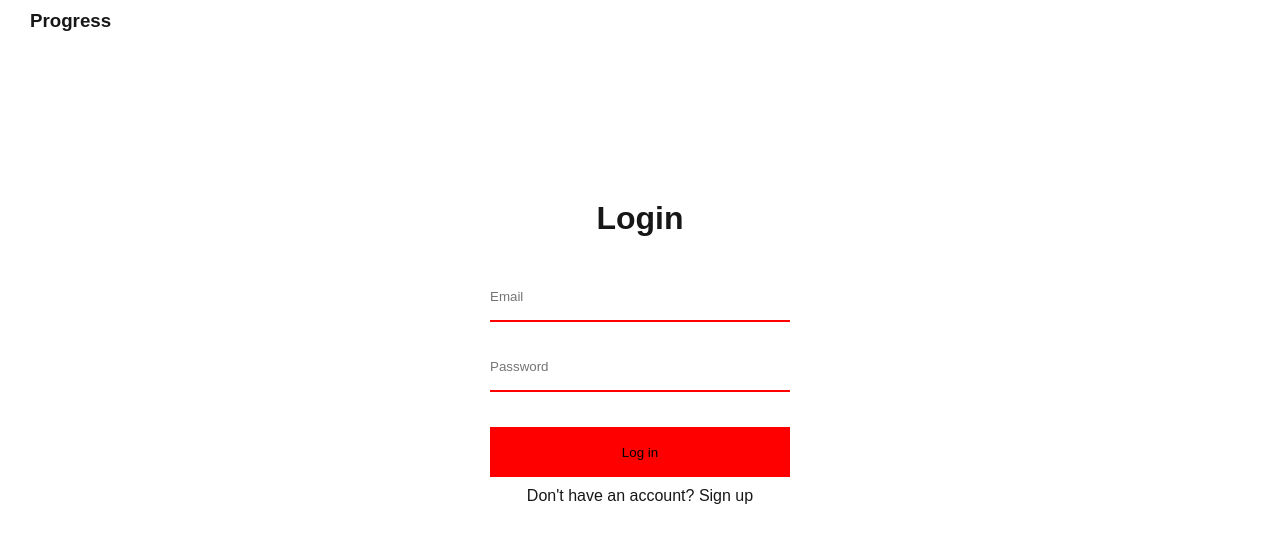
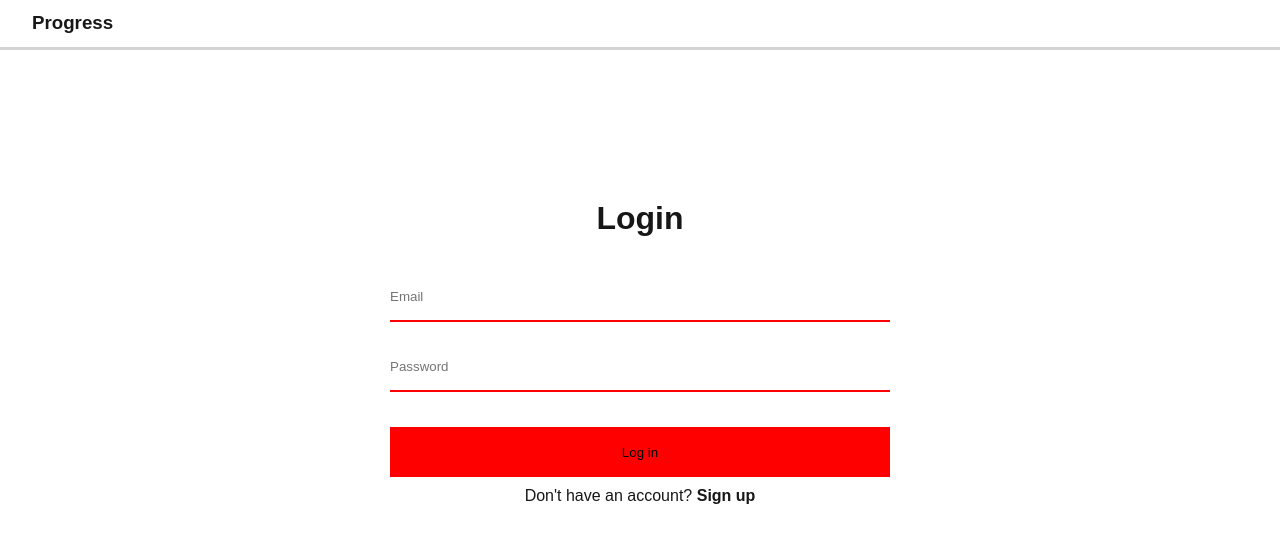
Before and after one commit to BoG-Dev-Bootcamp-F24/team-4-project-2, a Next.js app in the folder project-2/: page /login in a window 1280 px wide. Shown: the top 542 px of the page. Built offline with nearby package versions, Linux system fonts and the light colour scheme.

Commit message:
slight ui updates

```diff
--- a/project-2/src/app/login/page.tsx
+++ b/project-2/src/app/login/page.tsx
@@ -20,7 +20,7 @@ const loginpage: React.FC = () => {
                 </form>
                 <div>
                     <p className={styles.centered_text}>
-                        Don't have an account? <Link href="/login/signup">Sign up</Link>
+                        Don't have an account? <Link href="/login/signup" className={styles.link}>Sign up</Link>
                     </p>
                 </div>
             </div>
--- a/project-2/src/app/login/signup/page.tsx
+++ b/project-2/src/app/login/signup/page.tsx
@@ -27,7 +27,7 @@ const signuppage: React.FC = () => {
                 </form>
                 <div>
                     <p className={styles.centered_text}>
-                        Already have an account? <Link href="../login">Sign in</Link>
+                        Already have an account? <Link href="../login" className={styles.link}>Sign in</Link>
                     </p>
                 </div>
             </div>
--- a/project-2/src/app/page.module.css
+++ b/project-2/src/app/page.module.css
@@ -1,8 +1,8 @@
 #title_card {
   height: 50px;
   vertical-align: middle;
-  padding: 10px;
-  box-shadow: 0x 20px;
+  padding: 12px;
+  border-bottom: 3px solid lightgray;
 }
 
 #title_card_text {
@@ -17,7 +17,7 @@
 }
 
 .form_part {
-  width: 300px;
+  width: 500px;
   margin: 10px;
   height: 50px;
   border: none;
@@ -26,7 +26,7 @@
 
 .red_button {
   margin-top: 25px;
-  width: 300px;
+  width: 500px;
   height: 50px;
   border: none;
   background-color: red;
@@ -42,3 +42,7 @@
   margin-top: 10px;
   text-align: center;
 }
+
+.link {
+  font-weight: bold;
+}
```
